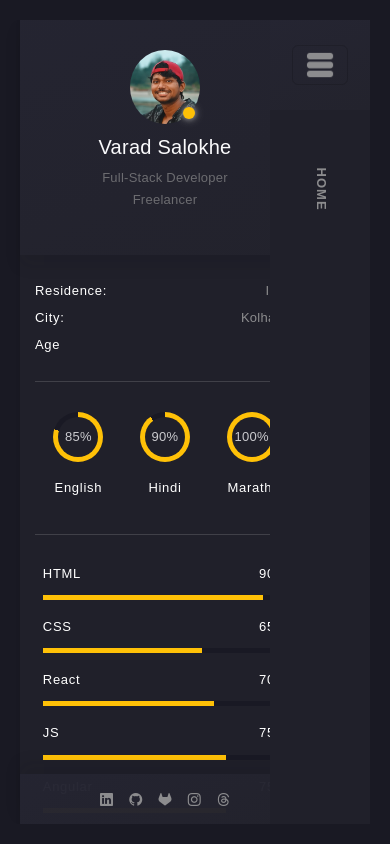
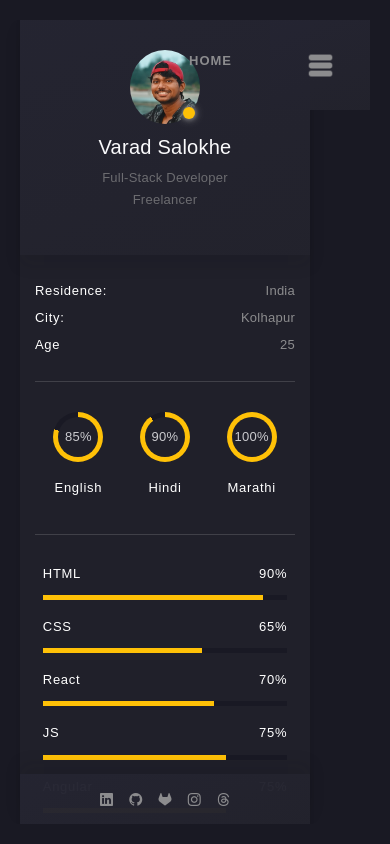
Before and after one commit to varadsalokhe99/portfolio-website, an Angular app: page / in a window 390 px wide. Built offline with nearby package versions, Linux system fonts and the light colour scheme.

Commit message:
adding mobile views and media queries

```diff
--- a/src/app/components/header/header.component.css
+++ b/src/app/components/header/header.component.css
@@ -1,12 +1,3 @@
-/* .navbar {
-  position: fixed;
-  top: 20px;
-  bottom: 20px;
-  right: 20px;
-  z-index: 1050;
-  align-items: center !important;
-} */
-
 .menubar-header {
   padding-top: 20px;
   padding-bottom: 20px;
@@ -23,10 +14,19 @@
   );
 }
 
-.navbar-toggler-icon {
-  background-image: url(../../../assets/images/navbar_icon.png);
-  height: 30px;
-  width: 30px;
+.menubar-btn {
+  /* width: 40px;  */
+  height: 35px;
+  cursor: pointer;
+  transition: transform 0.3s ease-in-out;
+}
+
+.menubar-btn:hover {
+  transform: scale(1.1);
+}
+
+.navbar-toggler {
+  border: 0px;
 }
 
 .navbar-nav .nav-link {
@@ -40,7 +40,7 @@
   z-index: 1100 !important; /* Ensure it's the highest */
 }
 
-.offcanvas-end{
+.offcanvas-end {
   right: auto;
 }
 
@@ -58,24 +58,24 @@ opacity: 1;
   letter-spacing: 1px;
   font-weight: 600;
   transition: 0.4s ease-in-out;
+  z-index: 900;
 }
 
-/* Mobile styles
+/* Mobile styles */
 @media (max-width: 768px) {
   .navbar {
+    position: absolute;
     top: 10px;
-    right: 10px;
-    bottom: auto;
-    width: 60px;
-    height: 60px;
+    right: 0px;
+    left: 0px;
   }
   .menubar-header {
-    width: 60px;
-    height: 60px;
+    width: 100px;
+    height: 90px;
     padding: 0;
     position: fixed;
+    right: 20px;
     top: 20px;
-    right: 20px;
     margin: 0;
   }
   .offcanvas {
@@ -88,6 +88,8 @@ transition: 0.4s ease-in-out;
   }
 
   #active-tab {
-    display: flex;
+    transform: rotate(0deg);
+    top: 0px;
+    right: 150px;
   }
-} */
+}
--- a/src/app/components/header/header.component.html
+++ b/src/app/components/header/header.component.html
@@ -4,16 +4,16 @@
   >
     <div class="container-fluid flex-column menubar-header">
       <!-- Navbar Toggle Button -->
-      <button
-        class="navbar-toggler"
+      <img
+        src="assets/images/navbar_icon.png"
+        class="navbar-toggler menubar-btn"
         type="button"
         data-bs-toggle="offcanvas"
         data-bs-target="#offcanvasNavbar"
         aria-controls="offcanvasNavbar"
         aria-label="Toggle navigation"
-      >
-        <span class="navbar-toggler-icon menubar-btn"></span>
-      </button>
+        alt="Menu Icon"
+      />
 
       <div
         class="offcanvas offcanvas-end"
@@ -65,7 +65,7 @@
       </div>
     </div>
     <!-- Active Tab Name -->
-    <div id="active-tab" class="text-center mt-2">
+    <div id="active-tab" class="text-center">
       {{ activeTab }}
     </div>
   </nav>
```
Lines whose indentation alone changed are shown as unchanged.
